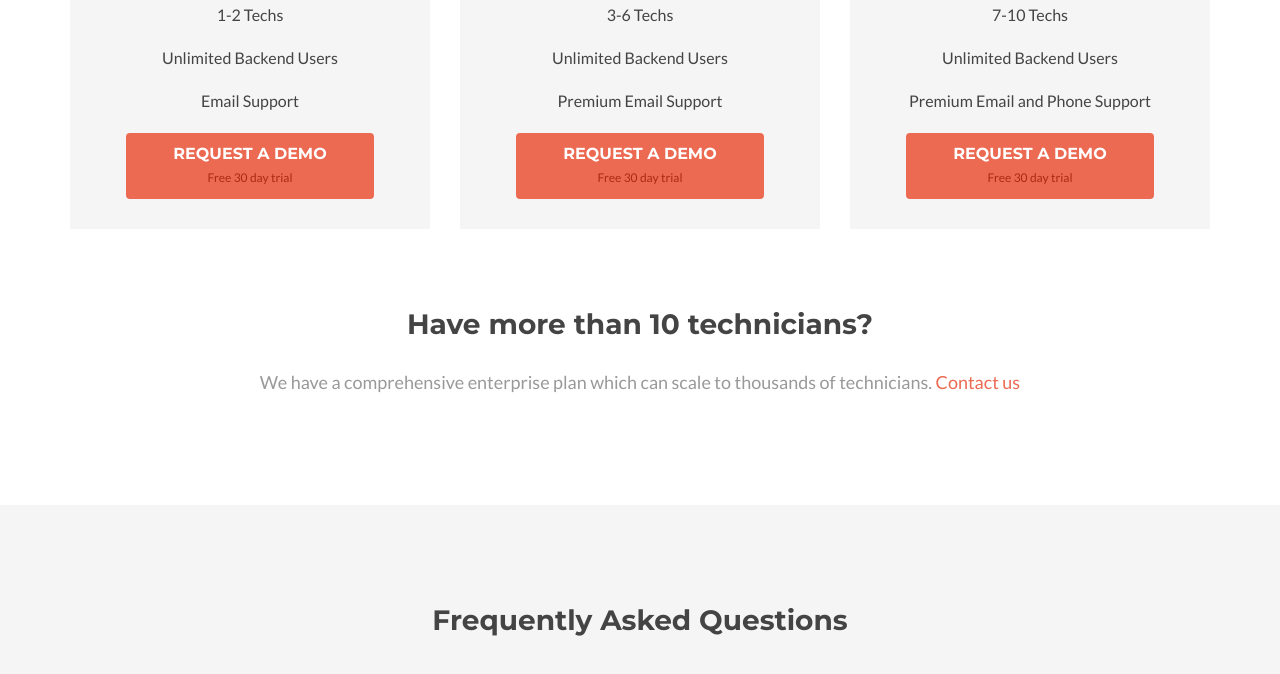
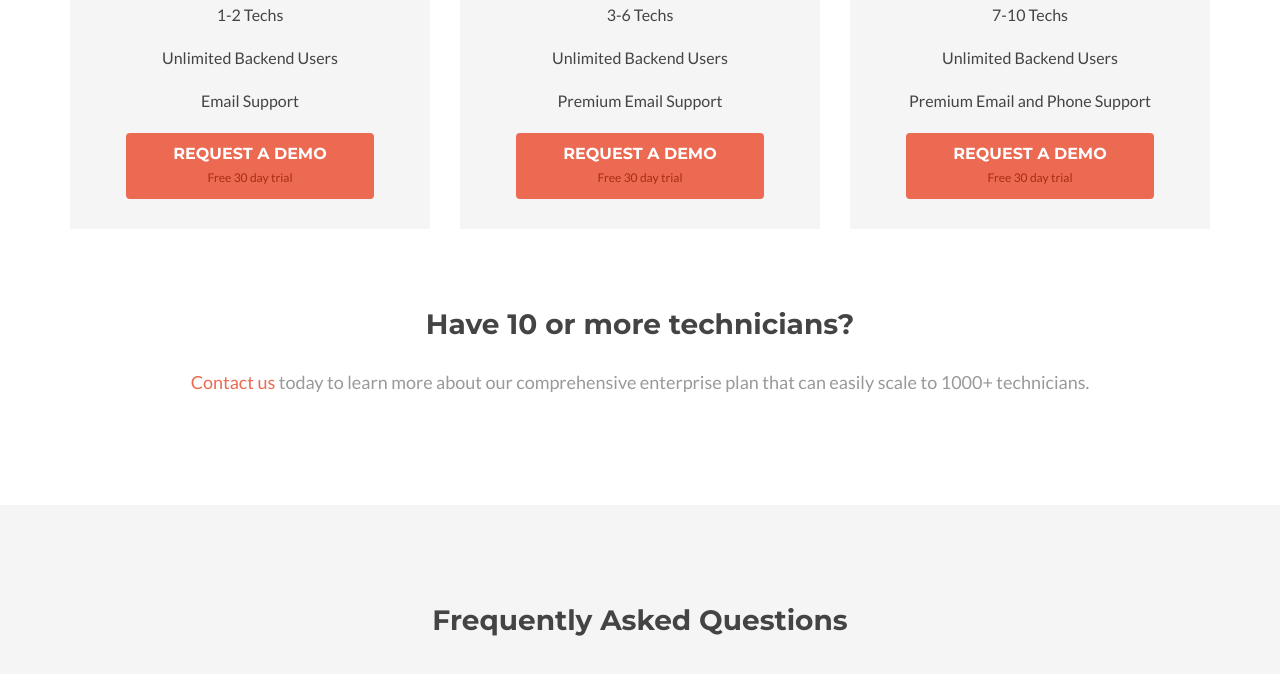
Before and after one commit to padraicdoyle/www.inspectpoint.com-v2, a plain HTML site: page pricing.html in a window 1280 px wide. Shown: the part 416-1090 px from the top of the page. Drawn offline with Linux system fonts and the light colour scheme.

Commit message:
update to copy

```diff
--- a/pricing.html
+++ b/pricing.html
@@ -111,8 +111,8 @@
 
         <section id="signup" class="signup" style="padding-top:0px">
             <div class="container text-center">
-                <h2 class="title">Have more than 10 technicians?</h2>
-                <p class="summary">We have a comprehensive enterprise plan which can scale to thousands of technicians.  <a href="http://info.inspectpoint.com/request-a-demo">Contact us</a></p>
+                <h2 class="title">Have 10 or more technicians?</h2>
+                <p class="summary"><a href="http://info.inspectpoint.com/request-a-demo">Contact us</a> today to learn more about our comprehensive enterprise plan that can easily scale to 1000+ technicians.</p>
             </div>
         </section><!--//signup-->
 
```
